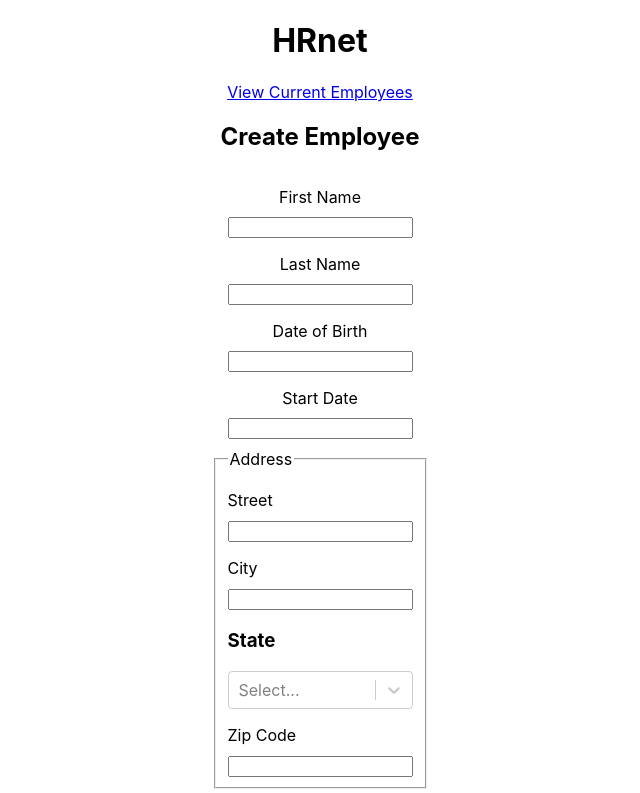
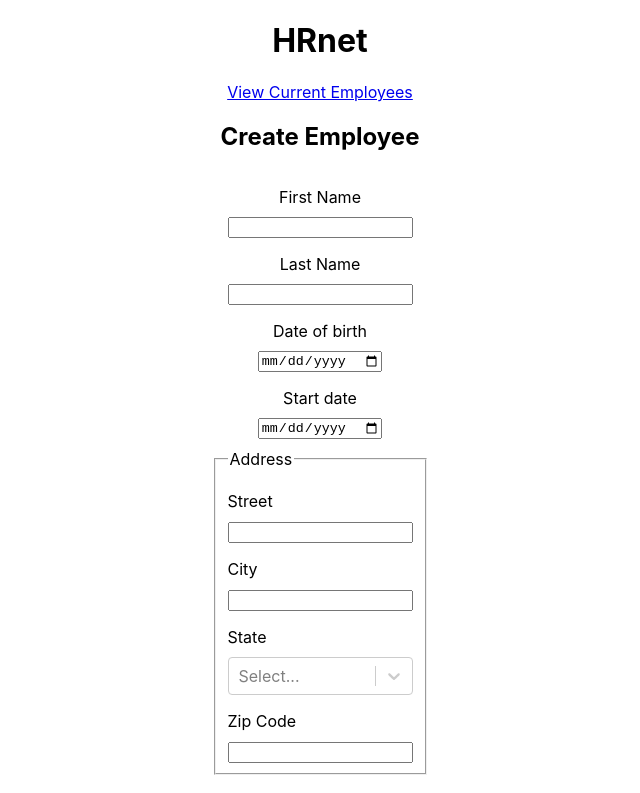
Before and after one commit to KarimB1980/hrnet, a React (Create React App) app in the folder frontend/: page / in a window 1280 px wide. Shown: the top 793 px of the page, without its empty margins (320-960 px from the left). Built offline with nearby package versions, Linux system fonts and the light colour scheme; no server answers.

Commit message:
Update Home.js

```diff
--- a/frontend/src/index.js
+++ b/frontend/src/index.js
@@ -14,7 +14,7 @@ root.render(
   <React.StrictMode>
     <ApiProvider api={apiSlice}>
       <App />
-    </ApiProvider >
+    </ApiProvider>
   </React.StrictMode>
 );
 
--- a/frontend/src/pages/Home.js
+++ b/frontend/src/pages/Home.js
@@ -3,67 +3,37 @@ import { Link } from 'react-router-dom'
 import { useCreateEmployeeMutation } from '../redux/apiSlice'
 import styles from './style/Home.module.css'
 import Select from 'react-select'
-import Calendar from 'react-calendar'
-import 'react-calendar/dist/Calendar.css'
 import { Modal } from '@k90891695/modalnpm'
-
 import { useGetAllStatesQuery } from "../redux/apiSlice"
 import { useGetAllDepartmentsQuery } from "../redux/apiSlice"
 
-import { useForm } from "react-hook-form";
-
 function Home() {
 
-  const {
-    register,
-    handleSubmit,
-    reset,
-    formState: { errors }
-  } = useForm();
+  let [isOpen, setIsOpen] = useState(false)
+  let [isOpenError, setIsOpenError] = useState(false)
 
-  console.log(errors);
-
-  let formSubmitError
-  let [isOpen, setIsOpen] = useState(false)
-  let [showBirthCalendar, setShowBirthCalendar] = useState(true)
-  let [showStartCalendar, setShowStartCalendar] = useState(true)
-  let [startDate, setStartDate] = useState('')
   let [selectState, setSelectState] = useState('')
-  let [dateOfBirth, setDateOfBirth] = useState('')
   let [selectDepartment, setSelectDepartment] = useState('')
 
-  let [clickBirthDateCalendar, setClickBirthDateCalendar] = useState('')
-  clickBirthDateCalendar = () => {
-    if(dateOfBirth) {
-      const ClickBirthDateCalendar =   new Date(dateOfBirth).toLocaleDateString()
-      return ClickBirthDateCalendar
-    }
-  }
+  const [user, setUser] = useState([])
 
-  let [clickStartDateCalendar, setClickStartDateCalendar] = useState('')
-  clickStartDateCalendar = () => {
-    if(startDate) {
-      const ClickStartDateCalendar =   new Date(startDate).toLocaleDateString()
-      return ClickStartDateCalendar
-    }
-  }
+  const handleSubmit = (e) => {
+      e.preventDefault()
 
-  const [addNewEmployee] = useCreateEmployeeMutation()
+    if(user.firstName!==undefined & user.lastName!==undefined & ClickBirthDateCalendar!=='Invalid Date' & ClickStartDateCalendar!=='Invalid Date' & Department!==undefined & user.street!==undefined & user.city!==undefined & State!==undefined & user.zipCode!==undefined) {
 
-  const onSubmit = (data, e) => {
-    e.preventDefault()
-    const { firstName, lastName, dateOfBirth, startDate, street, city, zipCode } = e.target.elements
+      console.log('submit')
 
       let formData = {
-      firstName: firstName.value,
-      lastName: lastName.value,
-      dateOfBirth: dateOfBirth.value,
-      startDate: startDate.value,
+        firstName: user.firstName,
+        lastName: user.lastName,
+        dateOfBirth: ClickBirthDateCalendar,
+        startDate: ClickStartDateCalendar,
         department: Department,
-      street: street.value,
-      city: city.value,
+        street: user.street,
+        city: user.city,
         state: State,
-      zipCode: zipCode.value,
+        zipCode: user.zipCode,
       }
 
       addNewEmployee(formData)
@@ -73,87 +43,126 @@ function Home() {
 
       setIsOpen(true)
 
-    reset({
-      firstName: '',
-      lastName: '',
-      dateOfBirth: '',
-      startDate: '',
-      department: '',
-      street: '',
-      city: '',
-      state: '',
-      zipCode: '',
+    } else {
+      setIsOpenError(true)
+    }
+  }
+
+  const onChange = (e) => {
+    setUser({
+      ...user,
+      [e.target.name]: e.target.value
     })
   }
+
+  const [dateOfBirth, setDateOfBirth] = useState('')
+  const onNativeBirthdateChange = e => {
+    setDateOfBirth(e.target.value);
+  };
+
+  const [startDate, setStartDate] = useState('')
+  const onNativeStartdateChange = e => {
+    setStartDate(e.target.value);
+  };
+
+  const ClickBirthDateCalendar = new Date(dateOfBirth).toLocaleDateString()
+  const ClickStartDateCalendar = new Date(startDate).toLocaleDateString()
+
+  const [addNewEmployee] = useCreateEmployeeMutation()
 
   const State = selectState.label
   const Department = selectDepartment.label
 
-  const {data} = useGetAllStatesQuery()
+  const { data } = useGetAllStatesQuery()
   const [statesData, setStatesData] = useState([])
   useEffect(() => {
     setStatesData(data)
   }, [data])
 
-  const {currentData} = useGetAllDepartmentsQuery()
+  const { currentData } = useGetAllDepartmentsQuery()
   const [departmentsData, setDepartmentsData] = useState([])
   useEffect(() => {
     setDepartmentsData(currentData)
   }, [currentData])
 
+  console.log(user.firstName)
+  console.log(user.lastName)
+  console.log(ClickBirthDateCalendar)
+  console.log(ClickStartDateCalendar)
+  console.log(Department)
+  console.log(State)
+  console.log(user.street)
+  console.log(user.city)
+  console.log(State)
+  console.log(user.zipCode)
+
   return (
     <div>
-      {formSubmitError}
       <div className="title">
         <h1>HRnet</h1>
       </div>
       <div className="container">
         <Link to="/employee-list">View Current Employees</Link>
         <h2>Create Employee</h2>
-        <form id="create-employee" name="createemployee" onSubmit={handleSubmit(onSubmit)}>
+        <form id="create-employee" name="createemployee" onSubmit={handleSubmit}>
 
           <label htmlFor="firstName">First Name</label>
-          <input type="text" id="firstName" {...register("firstName", { required: true })} />
-          {errors.firstName && <p>This is required</p>}
+          <input
+            name='firstName'
+            type="text"
+            id="firstName"
+            value={user.firstName || ""}
+            onChange={onChange}
+          />
 
           <label htmlFor="lastName">Last Name</label>
-          <input type="text" id="lastName" {...register("lastName", { required: true })} />
-          {errors.lastName && <p>This is required</p>}
+          <input
+            name='lastName'
+            type="text"
+            id="lastName"
+            value={user.lastName || ""}
+            onChange={onChange}
+          />
 
-          <label htmlFor="dateOfBirth">Date of Birth</label>
-          <input type="text" id="dateOfBirth" {...register("dateOfBirth", { required: true })}
-            onClick={() => setShowBirthCalendar(!showBirthCalendar)}
-            value={clickBirthDateCalendar() || ''}
-            onChange={(e)=>setClickBirthDateCalendar(e.target.value)}
+          <label>Date of birth </label>
+          <input
+            type="date"
+            name="dateOfBirth"
+            value={dateOfBirth}
+            onChange={onNativeBirthdateChange}
           />
-          {errors.dateOfBirth && <p>This is required</p>}
-          {!showBirthCalendar &&
-            <Calendar onChange={setDateOfBirth} value={dateOfBirth}/>
-          }
 
-          <label htmlFor="startDate">Start Date</label>
-          <input id="startDate" type="text" {...register("startDate", { required: true })}
-            onClick={() => setShowStartCalendar(!showStartCalendar)}
-            value={clickStartDateCalendar() || ''}
-            onChange={(e)=>setClickStartDateCalendar(e.target.value)}
+
+          <label>Start date</label>
+          <input
+            type="date"
+            name="startDate"
+            value={startDate}
+            onChange={onNativeStartdateChange}
           />
-          {errors.startDate && <p>This is required</p>}
-          {!showStartCalendar &&
-            <Calendar onChange={setStartDate} value={startDate}/>
-          }
 
           <fieldset className="address">
             <legend>Address</legend>
 
             <label htmlFor="street">Street</label>
-            <input id="street" type="text" {...register("street", { required: true })}/>
-            {errors.street && <p>This is required</p>}
+            <input
+              name='street'
+              id="street"
+              type="text"
+              value={user.street || ""}
+              onChange={onChange}
+            />
 
             <label htmlFor="city">City</label>
-            <input id="city" type="text" {...register("city", { required: true })}/>
-            {errors.city && <p>This is required</p>}
+            <input
+              name='city'
+              id="city"
+              type="text"
+              value={user.city || ""}
+              onChange={onChange}
+            />
 
-            <h3>State</h3>
+            <label htmlFor="data-state">State</label>
             <Select
               className='data-state'
               classNamePrefix='selectState'
@@ -162,11 +171,16 @@ function Home() {
             />
 
             <label htmlFor="zipCode">Zip Code</label>
-            <input id="zipCode" type="number" {...register("zipCode", { required: true })}/>
-            {errors.zipCode && <p>This is required</p>}
+            <input
+              name='zipCode'
+              id="zipCode"
+              type="number"
+              value={user.zipCode || ""}
+              onChange={onChange}
+            />
           </fieldset>
 
-          <h3>Department</h3>
+          <label htmlFor="data-department">Department</label>
           <Select
             className='data-department'
             classNamePrefix='selectDepartment'
@@ -175,7 +189,9 @@ function Home() {
           />
 
           <button className={styles.primaryBtn} id='save' type="submit">Save</button>
-          {isOpen && <Modal setIsOpen={setIsOpen} color={'#d0fefd'} information={'Information'} commentary={'Employee Created !'} action={'Close'}/>}
+          {isOpen && <Modal setIsOpen={() => {setIsOpen(); window.location.reload(false)}} color={'#d0fefd'} information={'Information'} commentary={'Employee Created !'} action={'Close'} />}
+          {isOpenError && <Modal setIsOpen={setIsOpenError} color={'#fecccc'} information={'Information'} commentary={'Employee Not Created ! Please complete all fields.'} action={'Close'} />}
+
         </form>
 
       </div>
```
Lines whose indentation alone changed are shown as unchanged.
